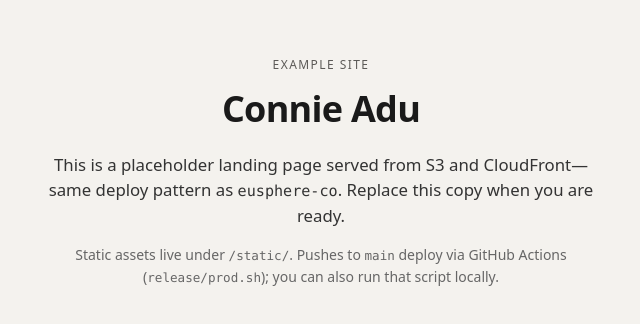
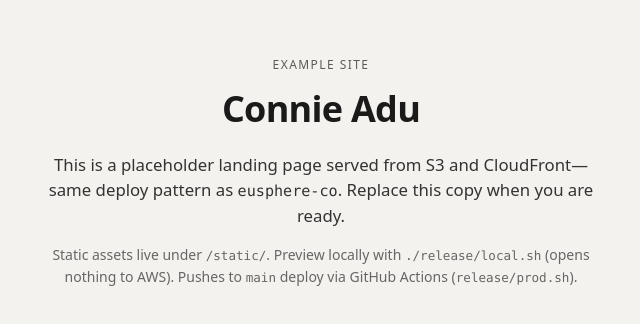
Before and after one commit to eusphere/eusphere, a plain HTML site: page connieadu-com/index.html in a window 1280 px wide. Shown: the part 228-552 px from the top of the page, without its empty margins (319-959 px from the left). Drawn offline with Linux system fonts and the light colour scheme.

Commit message:
[connieadu] add local development script

```diff
--- a/connieadu-com/index.html
+++ b/connieadu-com/index.html
@@ -21,8 +21,9 @@
           <span class="mono">eusphere-co</span>. Replace this copy when you are ready.
         </p>
         <p class="hint">
-          Static assets live under <span class="mono">/static/</span>. Pushes to <span class="mono">main</span> deploy via GitHub Actions
-          (<span class="mono">release/prod.sh</span>); you can also run that script locally.
+          Static assets live under <span class="mono">/static/</span>. Preview locally with
+          <span class="mono">./release/local.sh</span> (opens nothing to AWS). Pushes to <span class="mono">main</span> deploy via GitHub Actions
+          (<span class="mono">release/prod.sh</span>).
         </p>
       </header>
     </div>
```
Also changed, not shown: 1 other file.
